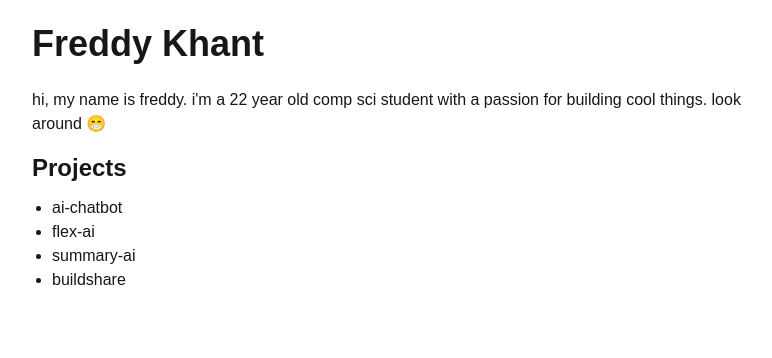
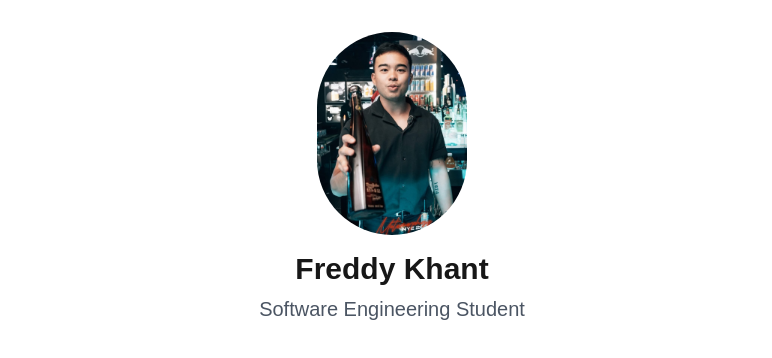
Before and after one commit to freddykhant/portfolio, a Next.js app: page / in a window 1280 px wide. Shown: the top 358 px of the page, without its empty margins (248-1020 px from the left). Built offline with nearby package versions, Linux system fonts and the light colour scheme.

Commit message:
clean centered name + title with image

```diff
--- a/app/page.tsx
+++ b/app/page.tsx
@@ -1,18 +1,21 @@
+import Image from "next/image";
+
 export default function Home() {
   return (
-    <main className="p-6 max-w-3xl mx-auto">
-      <h1 className="text-4xl font-bold mb-6">Freddy Khant</h1>
-      <p className="mb-4">
-        hi, my name is freddy. i'm a 22 year old comp sci student with a passion
-        for building cool things. look around 😁
-      </p>
-      <h2 className="text-2xl font-semibold mb-3"> Projects </h2>
-      <ul className="list-disc pl-5">
-        <li>ai-chatbot</li>
-        <li>flex-ai</li>
-        <li>summary-ai</li>
-        <li>buildshare</li>
-      </ul>
-    </main>
+    <div className="max-w-4xl mx-auto px-4 py-8">
+      <header className="text-center mb-12">
+        <Image
+          src="/pfp.jpg"
+          alt="me"
+          width={150}
+          height={150}
+          className="rounded-full mx-auto mb-4"
+        />
+        <h1 className="text-3xl font-bold mb-2">Freddy Khant</h1>
+        <p className="text-xl text-gray-600 mb-4">
+          Software Engineering Student
+        </p>
+      </header>
+    </div>
   );
 }
```
Also changed, not shown: public/pfp.jpg (added).
